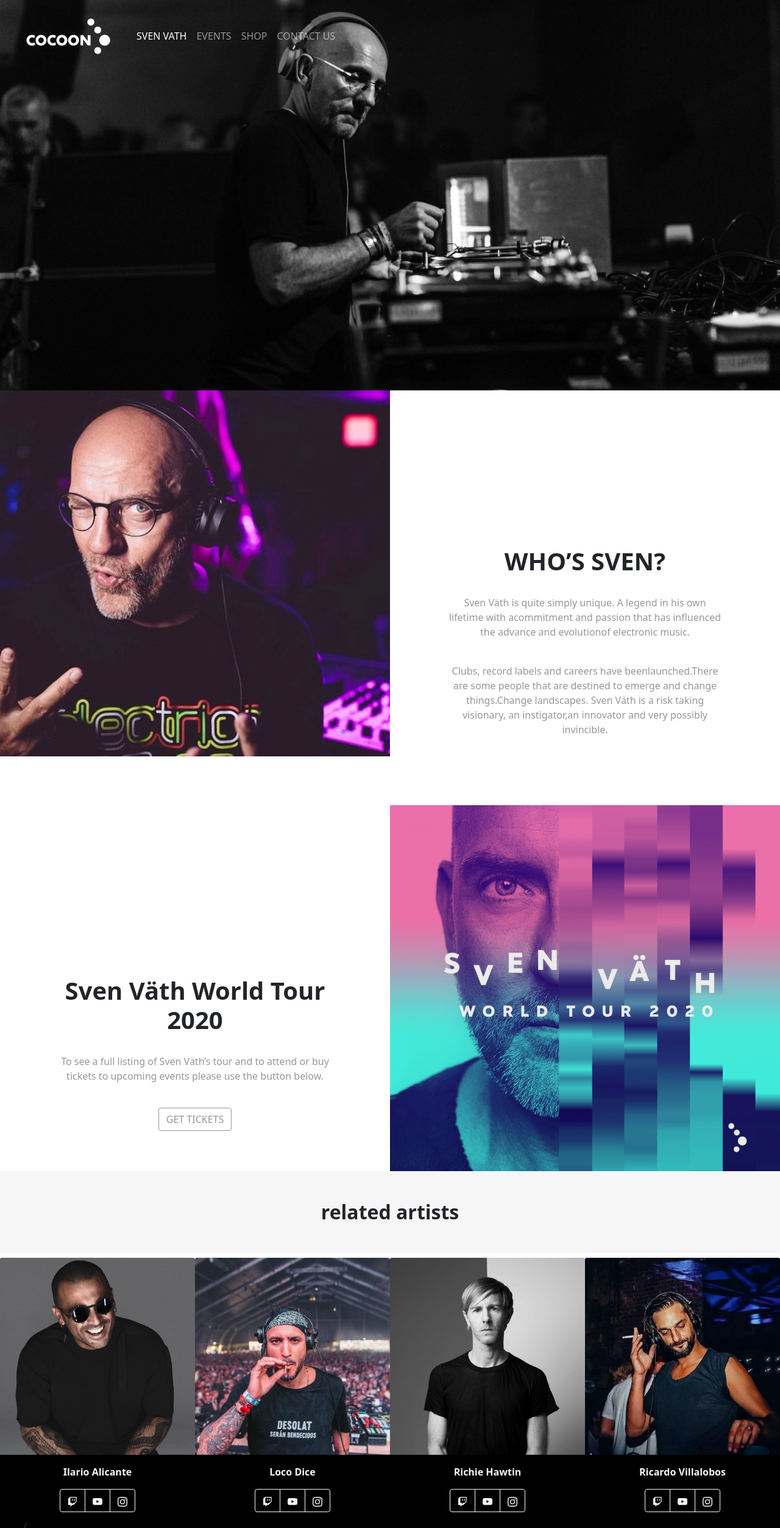
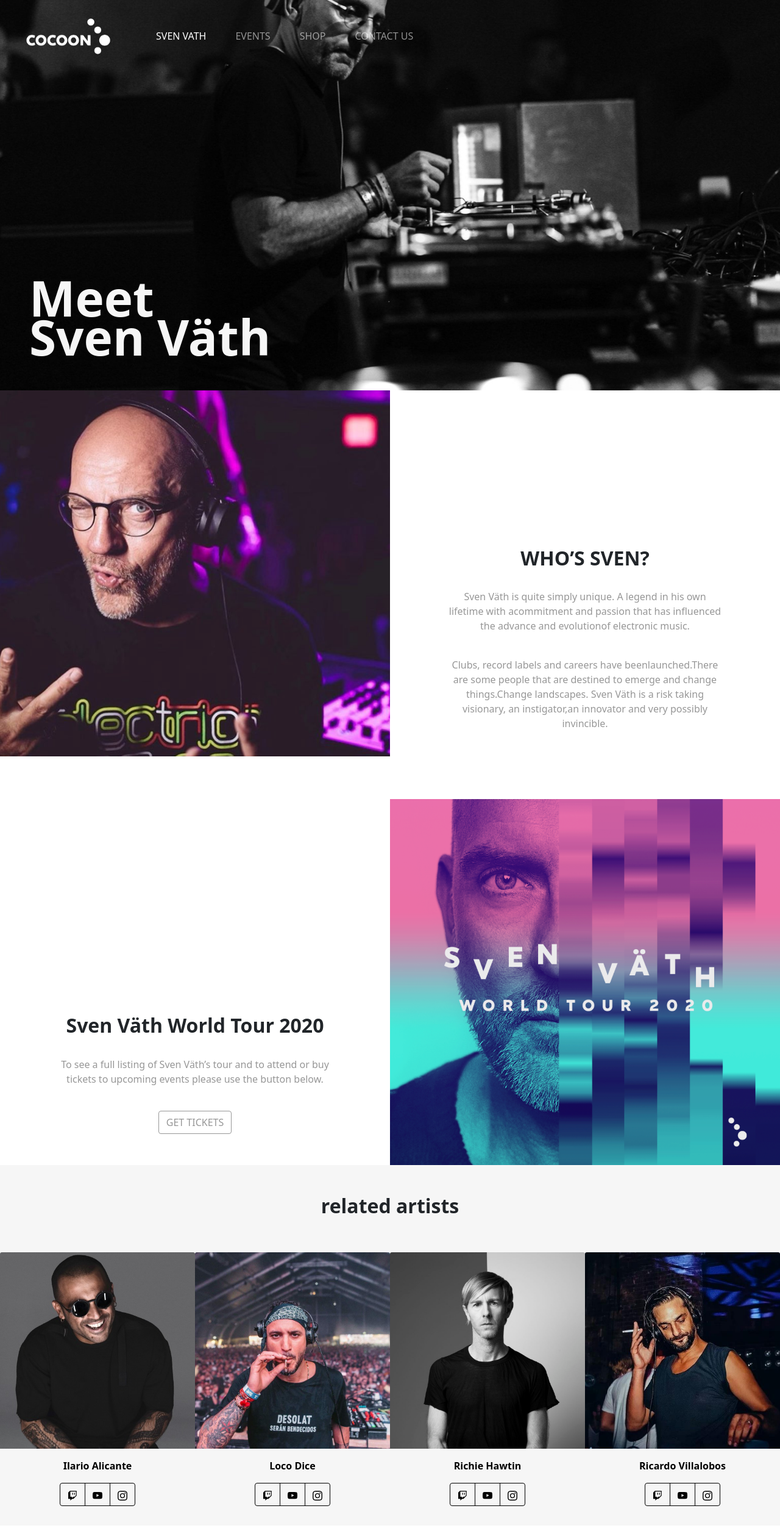
Before and after one commit to agustinalima/cocoon, a website: page svenvath.html in a window 1280 px wide. Shown: the top 2505 px of the page at 61% size. Drawn offline with nearby package versions, Linux system fonts and the light colour scheme.

Commit message:
final commit

```diff
--- a/scss/controlador.scss
+++ b/scss/controlador.scss
@@ -1,3 +1,5 @@
 @import "variables";
+
 @import "../node_modules/bootstrap/scss/bootstrap.scss";
 @import "estilos";
+@import "breakpoints";
--- a/scss/estilos.scss
+++ b/scss/estilos.scss
@@ -1,16 +1,14 @@
+/*GENERAL*/
 html{
     scroll-behavior: smooth;
 }
-
 .container-fluid{
     padding-left: 0;
     padding-right: 0;
 }
-
 .logo{
     width:160px;
 }
-
 .hero-image{
     height: 80vh;
     width: 100%;
@@ -18,6 +16,28 @@
 
 .hero-image img, .latest-releases .row article img, .section-sven img{
     @include inside-image;
+}
+
+.slider-index{
+    position: relative;
+    background-image: url(../img/cocoon-party.jpeg);
+    background-size: cover;
+    background-position: bottom;
+}
+/*SVEN PAGE*/
+
+.slider-sven{
+    position: relative;
+    background-image: url(../img/slidersven-plain.jpg);
+    background-position: bottom;
+}
+
+.hero-title{
+    font-size:10vh;
+    position: absolute;
+    bottom: $spacer*3;
+    left: $spacer*3;
+    line-height: $spacer*4;
 }
 
 .latest-releases .row article{
@@ -53,6 +73,17 @@
     box-shadow: 5px -1px 12px -5px $secondary;
   }
 
+/*EVENTS*/
+
+.slider-events{
+    position: relative;
+    background-image: url(../img/slider-events.jpg);
+    background-size: cover;
+    background-position: bottom;
+}
+
+
+
 .events{
     height:40vh;
 }img{
@@ -60,6 +91,19 @@
     width: 100%;
     object-fit: cover;
 }
+
+.nav-pills .nav-link.active, .nav-pills .show>.nav-link{
+    background-color: $white;
+    border-radius: 0;
+    color: $dark;
+    font-weight: bold;
+    border-bottom: 2px solid $dark;
+}
+
+.navbar-dark .navbar-nav .show>.nav-link, .navbar-dark .navbar-nav .nav-link{
+    padding-left:2.5rem;
+}
+
 
 /*FOOTER*/
 
@@ -99,22 +143,3 @@
   box-shadow: none;
   border-bottom: 3px solid $dark;
 }
-
-
-/**/
-
-@media (max-width: 576px) {
-    .upcoming-events{
-        background-image: url(../img/upcoming-events-sm-bg.jpg);
-        background-size: contain;
-    }
-    h2{
-        font-size:2rem !important;
-    }
-    .footer{
-        background-image: url(../img/footer-sm-bg.jpg);
-        background-position: bottom;
-        background-size: cover;
-        background-repeat: no-repeat;
-    }
-}
--- a/svenvath.html
+++ b/svenvath.html
@@ -43,9 +43,10 @@
     </nav>
 
     <!--HERO-->
-    <div class="container-fluid hero-image">
-      <img src="img/slidersven.jpg" alt="" class="img-fluid">
+    <div class="container-fluid hero-image slider-sven">
+      <h1 class="text-light fw-bold hero-title">Meet<br> Sven Väth</h1>
     </div>
+
 
     <!--BIO SVEN-->
 
@@ -57,7 +58,7 @@
 
         <article class="col-12 col-md-6 ps-4 pe-4 pt-6 pb-6 ps-lg-6 pe-lg-6 pt-lg-9 ps-md-4 pe-md-4 pt-md-6 text-center order-12 order-md-1">
 
-          <h1 class="fw-bold">WHO’S SVEN?</h1>
+          <h2 class="fw-bold">WHO’S SVEN?</h2>
           <p class="pt-4 fw-light text-secondary">Sven Väth is quite simply unique. A legend in his own lifetime with
             acommitment and passion that has influenced the advance and evolutionof electronic music.</p>
           <p class="pt-4 fw-light text-secondary">
@@ -69,7 +70,7 @@
       </div>
       <div class="row g-0">
         <article class="col-12 col-md-6 ps-4 pe-4 pt-6 ps-lg-6 pe-lg-6 pt-lg-9 ps-md-4 pe-md-4 pt-md-6 text-center text-lg-left section-sven">
-          <h1 class="pt-4 fw-bold">Sven Väth World Tour 2020</h1>
+          <h2 class="pt-6 fw-bold">Sven Väth World Tour 2020</h2>
           <p class="pt-4 fw-light text-secondary">To see a full listing of Sven Väth’s tour and to attend or buy tickets to
             upcoming events please use the button below.
           </p>
@@ -78,23 +79,21 @@
         <article class="col-12 col-md-6 section-sven">
           <img src="img/sven-tour.png" alt="" class="img-fluid">
         </article>
-
       </div>
     </section>
 
     <!--RELATED ARTIST-->
-
-    <section class="container-fluid">
+    <section class="container-fluid pb-lg-5 bg-light">
       <h2 class="text-center bg-light fw-bold pt-5 pb-5 text-lowercase">
         RELATED ARTISTS
       </h2>
       <div class="row related-artists g-0">
         <div class="card border-0 col-12 col-md-6 col-lg-3">
           <img src="img/ilarioalicante.jpeg" class="card-img-top" alt="...">
-          <div class="card-body bg-dark text-center">
-            <p class="card-text fw-bold text-light">Ilario Alicante</p>
+          <div class="card-body bg-light text-center">
+            <p class="card-text fw-bold text-dark">Ilario Alicante</p>
             <div class="btn-group" role="group" aria-label="Basic outlined example">
-              <button type="button" class="btn btn-outline-light">
+              <button type="button" class="btn btn-outline-dark">
                 <svg xmlns="http://www.w3.org/2000/svg" width="16" height="16" fill="currentColor" class="bi bi-twitch"
                   viewBox="0 0 16 16">
                   <path
@@ -102,14 +101,14 @@
                   <path d="M11.857 3.143h-1.143V6.57h1.143V3.143zm-3.143 0H7.571V6.57h1.143V3.143z" />
                 </svg>
               </button>
-              <button type="button" class="btn btn-outline-light">
+              <button type="button" class="btn btn-outline-dark">
                 <svg xmlns="http://www.w3.org/2000/svg" width="16" height="16" fill="currentColor" class="bi bi-youtube"
                   viewBox="0 0 16 16">
                   <path
                     d="M8.051 1.999h.089c.822.003 4.987.033 6.11.335a2.01 2.01 0 0 1 1.415 1.42c.101.38.172.883.22 1.402l.01.104.022.26.008.104c.065.914.073 1.77.074 1.957v.075c-.001.194-.01 1.108-.082 2.06l-.008.105-.009.104c-.05.572-.124 1.14-.235 1.558a2.007 2.007 0 0 1-1.415 1.42c-1.16.312-5.569.334-6.18.335h-.142c-.309 0-1.587-.006-2.927-.052l-.17-.006-.087-.004-.171-.007-.171-.007c-1.11-.049-2.167-.128-2.654-.26a2.007 2.007 0 0 1-1.415-1.419c-.111-.417-.185-.986-.235-1.558L.09 9.82l-.008-.104A31.4 31.4 0 0 1 0 7.68v-.123c.002-.215.01-.958.064-1.778l.007-.103.003-.052.008-.104.022-.26.01-.104c.048-.519.119-1.023.22-1.402a2.007 2.007 0 0 1 1.415-1.42c.487-.13 1.544-.21 2.654-.26l.17-.007.172-.006.086-.003.171-.007A99.788 99.788 0 0 1 7.858 2h.193zM6.4 5.209v4.818l4.157-2.408L6.4 5.209z" />
                 </svg>
               </button>
-              <button type="button" class="btn btn-outline-light">
+              <button type="button" class="btn btn-outline-dark">
                 <svg xmlns="http://www.w3.org/2000/svg" width="16" height="16" fill="currentColor"
                   class="bi bi-instagram" viewBox="0 0 16 16">
                   <path
@@ -121,10 +120,10 @@
         </div>
         <div class="card border-0 col-12 col-md-6 col-lg-3">
           <img src="img/locodice.jpeg" class="card-img-top" alt="...">
-          <div class="card-body text-center bg-dark">
-            <p class="card-text fw-bold text-light">Loco Dice</p>
+          <div class="card-body text-center bg-light">
+            <p class="card-text fw-bold text-dark">Loco Dice</p>
             <div class="btn-group" role="group" aria-label="Basic outlined example">
-              <button type="button" class="btn btn-outline-light">
+              <button type="button" class="btn btn-outline-dark">
                 <svg xmlns="http://www.w3.org/2000/svg" width="16" height="16" fill="currentColor" class="bi bi-twitch"
                   viewBox="0 0 16 16">
                   <path
@@ -132,14 +131,14 @@
                   <path d="M11.857 3.143h-1.143V6.57h1.143V3.143zm-3.143 0H7.571V6.57h1.143V3.143z" />
                 </svg>
               </button>
-              <button type="button" class="btn btn-outline-light">
+              <button type="button" class="btn btn-outline-dark">
                 <svg xmlns="http://www.w3.org/2000/svg" width="16" height="16" fill="currentColor" class="bi bi-youtube"
                   viewBox="0 0 16 16">
                   <path
                     d="M8.051 1.999h.089c.822.003 4.987.033 6.11.335a2.01 2.01 0 0 1 1.415 1.42c.101.38.172.883.22 1.402l.01.104.022.26.008.104c.065.914.073 1.77.074 1.957v.075c-.001.194-.01 1.108-.082 2.06l-.008.105-.009.104c-.05.572-.124 1.14-.235 1.558a2.007 2.007 0 0 1-1.415 1.42c-1.16.312-5.569.334-6.18.335h-.142c-.309 0-1.587-.006-2.927-.052l-.17-.006-.087-.004-.171-.007-.171-.007c-1.11-.049-2.167-.128-2.654-.26a2.007 2.007 0 0 1-1.415-1.419c-.111-.417-.185-.986-.235-1.558L.09 9.82l-.008-.104A31.4 31.4 0 0 1 0 7.68v-.123c.002-.215.01-.958.064-1.778l.007-.103.003-.052.008-.104.022-.26.01-.104c.048-.519.119-1.023.22-1.402a2.007 2.007 0 0 1 1.415-1.42c.487-.13 1.544-.21 2.654-.26l.17-.007.172-.006.086-.003.171-.007A99.788 99.788 0 0 1 7.858 2h.193zM6.4 5.209v4.818l4.157-2.408L6.4 5.209z" />
                 </svg>
               </button>
-              <button type="button" class="btn btn-outline-light">
+              <button type="button" class="btn btn-outline-dark">
                 <svg xmlns="http://www.w3.org/2000/svg" width="16" height="16" fill="currentColor"
                   class="bi bi-instagram" viewBox="0 0 16 16">
                   <path
@@ -151,10 +150,10 @@
         </div>
         <div class="card border-0 col-12 col-md-6 col-lg-3">
           <img src="img/richiehawtin.jpeg" class="card-img-top" alt="...">
-          <div class="card-body text-center bg-dark">
-            <p class="card-text fw-bold text-light">Richie Hawtin</p>
+          <div class="card-body text-center bg-light">
+            <p class="card-text fw-bold text-dark">Richie Hawtin</p>
             <div class="btn-group" role="group" aria-label="Basic outlined example">
-              <button type="button" class="btn btn-outline-light">
+              <button type="button" class="btn btn-outline-dark">
                 <svg xmlns="http://www.w3.org/2000/svg" width="16" height="16" fill="currentColor" class="bi bi-twitch"
                   viewBox="0 0 16 16">
                   <path
@@ -162,14 +161,14 @@
                   <path d="M11.857 3.143h-1.143V6.57h1.143V3.143zm-3.143 0H7.571V6.57h1.143V3.143z" />
                 </svg>
               </button>
-              <button type="button" class="btn btn-outline-light">
+              <button type="button" class="btn btn-outline-dark">
                 <svg xmlns="http://www.w3.org/2000/svg" width="16" height="16" fill="currentColor" class="bi bi-youtube"
                   viewBox="0 0 16 16">
                   <path
                     d="M8.051 1.999h.089c.822.003 4.987.033 6.11.335a2.01 2.01 0 0 1 1.415 1.42c.101.38.172.883.22 1.402l.01.104.022.26.008.104c.065.914.073 1.77.074 1.957v.075c-.001.194-.01 1.108-.082 2.06l-.008.105-.009.104c-.05.572-.124 1.14-.235 1.558a2.007 2.007 0 0 1-1.415 1.42c-1.16.312-5.569.334-6.18.335h-.142c-.309 0-1.587-.006-2.927-.052l-.17-.006-.087-.004-.171-.007-.171-.007c-1.11-.049-2.167-.128-2.654-.26a2.007 2.007 0 0 1-1.415-1.419c-.111-.417-.185-.986-.235-1.558L.09 9.82l-.008-.104A31.4 31.4 0 0 1 0 7.68v-.123c.002-.215.01-.958.064-1.778l.007-.103.003-.052.008-.104.022-.26.01-.104c.048-.519.119-1.023.22-1.402a2.007 2.007 0 0 1 1.415-1.42c.487-.13 1.544-.21 2.654-.26l.17-.007.172-.006.086-.003.171-.007A99.788 99.788 0 0 1 7.858 2h.193zM6.4 5.209v4.818l4.157-2.408L6.4 5.209z" />
                 </svg>
               </button>
-              <button type="button" class="btn btn-outline-light">
+              <button type="button" class="btn btn-outline-dark">
                 <svg xmlns="http://www.w3.org/2000/svg" width="16" height="16" fill="currentColor"
                   class="bi bi-instagram" viewBox="0 0 16 16">
                   <path
@@ -181,10 +180,10 @@
         </div>
         <div class="card border-0 col-12 col-md-6 col-lg-3">
           <img src="img/rickyvillalobos.jpeg" class="card-img-top" alt="...">
-          <div class="card-body text-center bg-dark">
-            <p class="card-text fw-bold text-light">Ricardo Villalobos</p>
+          <div class="card-body text-center bg-light">
+            <p class="card-text fw-bold text-dark">Ricardo Villalobos</p>
             <div class="btn-group" role="group" aria-label="Basic outlined example">
-              <button type="button" class="btn btn-outline-light">
+              <button type="button" class="btn btn-outline-dark">
                 <svg xmlns="http://www.w3.org/2000/svg" width="16" height="16" fill="currentColor" class="bi bi-twitch"
                   viewBox="0 0 16 16">
                   <path
@@ -192,14 +191,14 @@
                   <path d="M11.857 3.143h-1.143V6.57h1.143V3.143zm-3.143 0H7.571V6.57h1.143V3.143z" />
                 </svg>
               </button>
-              <button type="button" class="btn btn-outline-light">
+              <button type="button" class="btn btn-outline-dark">
                 <svg xmlns="http://www.w3.org/2000/svg" width="16" height="16" fill="currentColor" class="bi bi-youtube"
                   viewBox="0 0 16 16">
                   <path
                     d="M8.051 1.999h.089c.822.003 4.987.033 6.11.335a2.01 2.01 0 0 1 1.415 1.42c.101.38.172.883.22 1.402l.01.104.022.26.008.104c.065.914.073 1.77.074 1.957v.075c-.001.194-.01 1.108-.082 2.06l-.008.105-.009.104c-.05.572-.124 1.14-.235 1.558a2.007 2.007 0 0 1-1.415 1.42c-1.16.312-5.569.334-6.18.335h-.142c-.309 0-1.587-.006-2.927-.052l-.17-.006-.087-.004-.171-.007-.171-.007c-1.11-.049-2.167-.128-2.654-.26a2.007 2.007 0 0 1-1.415-1.419c-.111-.417-.185-.986-.235-1.558L.09 9.82l-.008-.104A31.4 31.4 0 0 1 0 7.68v-.123c.002-.215.01-.958.064-1.778l.007-.103.003-.052.008-.104.022-.26.01-.104c.048-.519.119-1.023.22-1.402a2.007 2.007 0 0 1 1.415-1.42c.487-.13 1.544-.21 2.654-.26l.17-.007.172-.006.086-.003.171-.007A99.788 99.788 0 0 1 7.858 2h.193zM6.4 5.209v4.818l4.157-2.408L6.4 5.209z" />
                 </svg>
               </button>
-              <button type="button" class="btn btn-outline-light">
+              <button type="button" class="btn btn-outline-dark">
                 <svg xmlns="http://www.w3.org/2000/svg" width="16" height="16" fill="currentColor"
                   class="bi bi-instagram" viewBox="0 0 16 16">
                   <path
@@ -214,7 +213,7 @@
     </section>
 
     <!--FOOTER-->
-    <footer class="container-fluid pt-5 pb-6 bg-dark align-middle text-center">
+    <footer class="container-fluid mt-md-5 pt-5 pb-6 bg-dark align-middle text-center">
 
       <!--SOCIAL MEDIA-->
       <div class="row g-0 text-center">
@@ -293,6 +292,8 @@
 
 
 
+
+
   </main>
 
   <script src="https://cdn.jsdelivr.net/npm/bootstrap@5.0.1/dist/js/bootstrap.bundle.min.js"
```
Also changed, not shown: events.html (+9 -8 lines), index.html (+6 -6 lines), scss/_breakpoints.scss (added, +17 -0 lines), css/estilos.min.css, img/hero-events.jpg (deleted), img/slidersven-plain.jpg (renamed from img/slidersven.jpg), 2 other files.
